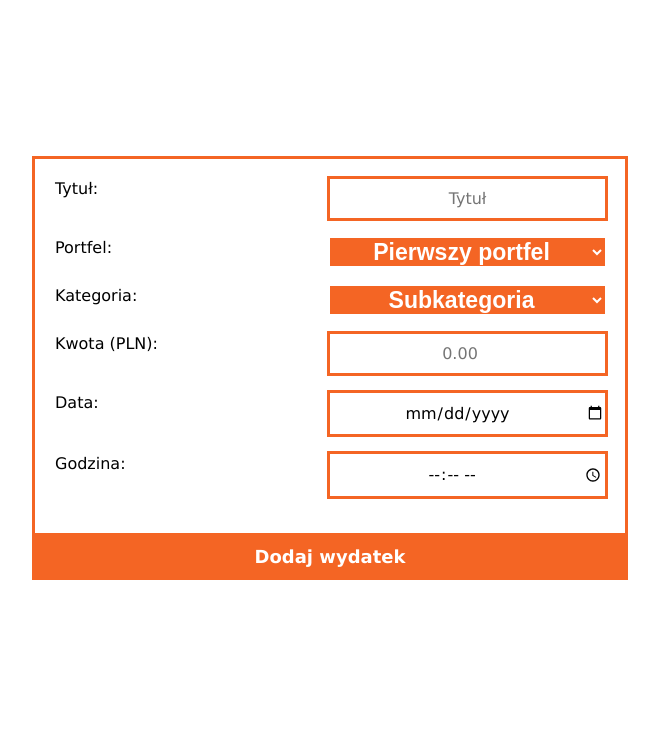
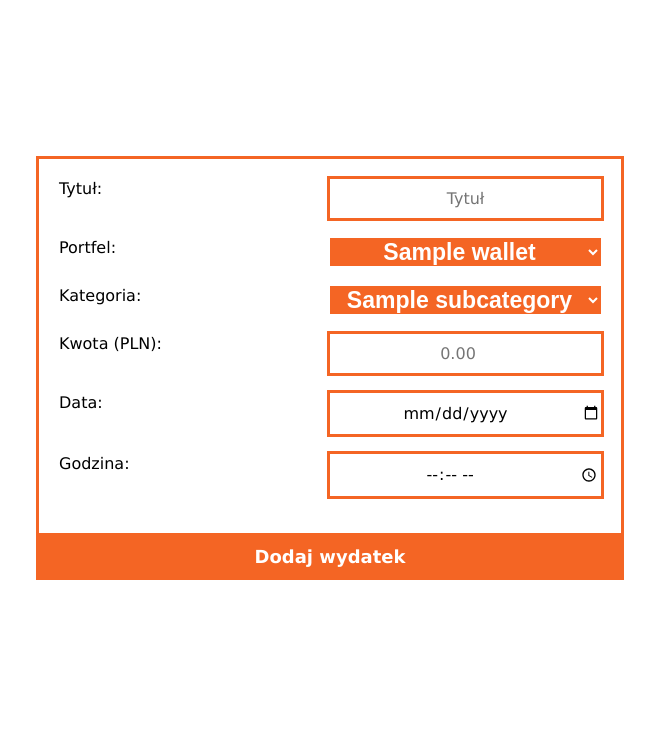
Before and after one commit to Sirmarianus/Analizator_wydatkow, a Flask app: template website/templates/new.html in a window 1280 px wide. Shown: the part 72-808 px from the top of the page, without its empty margins (310-969 px from the left). Run offline with Flask 2, Linux system fonts and the light colour scheme; the template is opened without the code that fills it: most values are stand-ins (such as "Sample title", 1, 10 or a date in 2020); parts of the project's set-up code (start-up, migrations or seed data) failed here and were passed over.

Commit message:
new_page_fully_working

```diff
--- a/website/__init__.py
+++ b/website/__init__.py
@@ -40,9 +40,9 @@ def create_database():
 def create_tables():
     cursor = connection.cursor()
     cursor.execute("CREATE TABLE expenses_db.users ( id INT NOT NULL AUTO_INCREMENT, email VARCHAR(30) NOT NULL, password CHAR(88) NOT NULL, PRIMARY KEY (id), UNIQUE (email));")
-    cursor.execute("CREATE TABLE expenses_db.expense_categories ( id INT NOT NULL AUTO_INCREMENT, name VARCHAR(30) NOT NULL, parent_id INT, PRIMARY KEY (id),  FOREIGN KEY (parent_id) REFERENCES expense_categories(id) ON DELETE CASCADE);")
-    cursor.execute("CREATE TABLE expenses_db.wallets ( id INT NOT NULL AUTO_INCREMENT, user_id INT NOT NULL, type VARCHAR(30) NOT NULL, ammount INT NOT NULL, currency VARCHAR(30) NOT NULL, PRIMARY KEY (id), FOREIGN KEY (user_id) REFERENCES users(id) ON DELETE CASCADE);")
-    cursor.execute("CREATE TABLE expenses_db.expenses (id INT AUTO_INCREMENT, transaction_datetime DATETIME NOT NULL DEFAULT NOW(),  ammount INT NOT NULL, currency VARCHAR(30) NOT NULL, wallet_id INT NOT NULL, category_id INT NOT NULL, user_id INT NOT NULL, PRIMARY KEY(id), FOREIGN KEY(wallet_id) REFERENCES wallets(id) ON DELETE CASCADE, FOREIGN KEY(category_id) REFERENCES expense_categories(id) ON DELETE CASCADE, FOREIGN KEY(user_id) REFERENCES users(id) ON DELETE CASCADE);")
+    cursor.execute("CREATE TABLE expenses_db.expense_categories ( id INT NOT NULL AUTO_INCREMENT, user_id INT NOT NULL, name VARCHAR(30) NOT NULL, parent_id INT, PRIMARY KEY (id),  FOREIGN KEY (parent_id) REFERENCES expense_categories(id) ON DELETE CASCADE, FOREIGN KEY(user_id) REFERENCES users(id) ON DELETE CASCADE);")
+    cursor.execute("CREATE TABLE expenses_db.wallets ( id INT NOT NULL AUTO_INCREMENT, name VARCHAR(30) user_id INT NOT NULL, type VARCHAR(30) NOT NULL, amount INT NOT NULL, currency VARCHAR(30) NOT NULL, PRIMARY KEY (id), FOREIGN KEY (user_id) REFERENCES users(id) ON DELETE CASCADE);")
+    cursor.execute("CREATE TABLE expenses_db.expenses (id INT AUTO_INCREMENT, title TEXT, transaction_datetime DATETIME NOT NULL DEFAULT NOW(),  amount INT NOT NULL, wallet_id INT NOT NULL, category_id INT NOT NULL, user_id INT NOT NULL, PRIMARY KEY(id), FOREIGN KEY(wallet_id) REFERENCES wallets(id) ON DELETE CASCADE, FOREIGN KEY(category_id) REFERENCES expense_categories(id) ON DELETE CASCADE, FOREIGN KEY(user_id) REFERENCES users(id) ON DELETE CASCADE);")
 
 
 def create_app():
--- a/website/data.py
+++ b/website/data.py
@@ -24,3 +24,9 @@ class data(object):
         self._id = -1
         self._email = ''
         self._is_logged = False
+
+    def sql_injection_replace(self, word):
+        disallowed_chars = "\'\"!\b\n\r\t\\\%\0"
+        for char in disallowed_chars:
+            word = word.replace(char, '')
+        return word
--- a/website/templates/new.html
+++ b/website/templates/new.html
@@ -56,9 +56,10 @@
                             Portfel:
                         </div>
                         <div class="nav-value">
-                            <select class="header-wallet new-list">
-                                <option>Pierwszy portfel</option>
-                                <option>Drugi portfel</option>
+                            <select class="header-wallet new-list" name="wallet" id="wallet">
+                            {% for wallet in wallets %}
+                                <option value="{{ wallet[0] }}">{{ wallet[1] }}</option>
+                            {% endfor %}
                             </select>
                         </div>
                     </div>
@@ -68,15 +69,14 @@
                             Kategoria:
                         </div>
                         <div class="nav-value">
-                            <select class="header-wallet new-list">
-                                <optgroup label="Kategoria">
-                                    <option>Subkategoria</option>
-                                    <option>Druga subkategoria</option>
+                            <select class="header-wallet new-list" name="category" id="category">
+                            {% for i in range(categories|length) %}
+                                <optgroup label="{{ categories[i][1] }}">
+                                {% for subcategory in subcategories[i] %}
+                                    <option value="{{ subcategory[0] }}">{{ subcategory[1] }}</option>
+                                {% endfor %}
                                 </optgroup>
-                                <optgroup label="DrugaKategoria">
-                                    <option>2Subkategoria</option>
-                                    <option>2Druga subkategoria</option>
-                                </optgroup>
+                            {% endfor %}
                             </select>
                         </div>
                     </div>
```
Also changed, not shown: website/auth.py (+2 -6 lines), website/views.py (+37 -7 lines).
